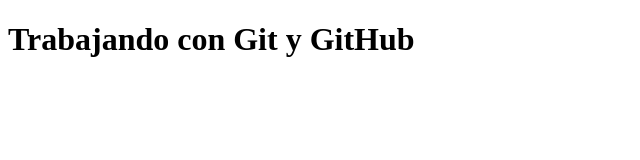
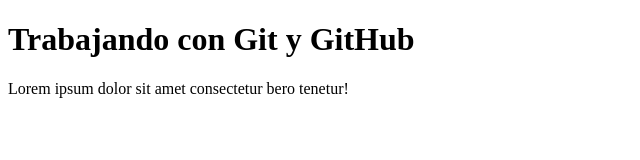
Before and after one commit to Federicold/practica-git, a plain HTML site: page index.html in a window 1280 px wide. Shown: the whole page, without its empty margins (0-640 px from the left). Drawn offline with Linux system fonts and the light colour scheme.

Commit message:
Hoja de estilos añadida

```diff
--- /dev/null
+++ b/estilos.css
@@ -0,0 +1,3 @@
+*{
+    box-sizing: border-box;
+}
--- a/index.html
+++ b/index.html
@@ -7,5 +7,6 @@
 </head>
 <body>
     <h1>Trabajando con Git y GitHub</h1>
+    <p>Lorem ipsum dolor sit amet consectetur bero tenetur!</p>
 </body>
 </html>
```
